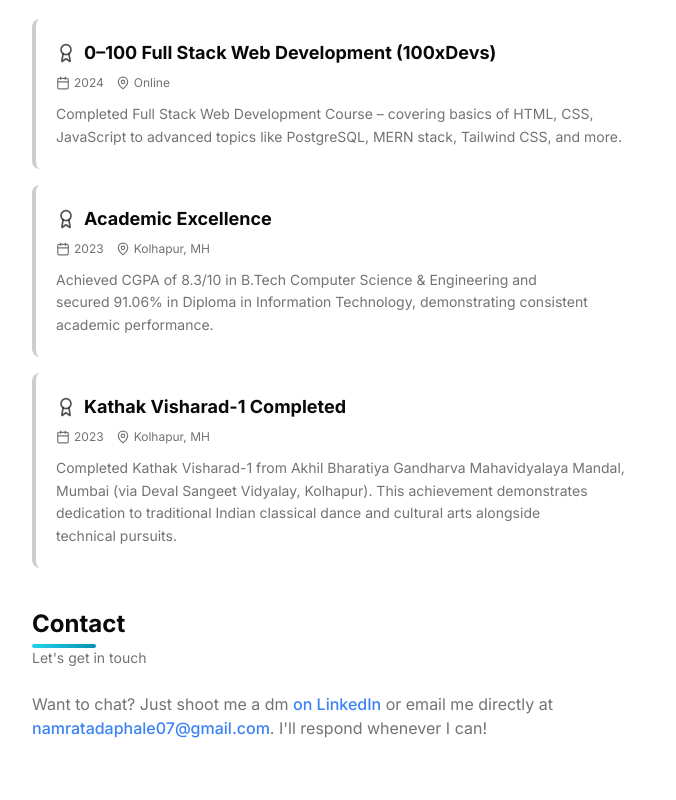
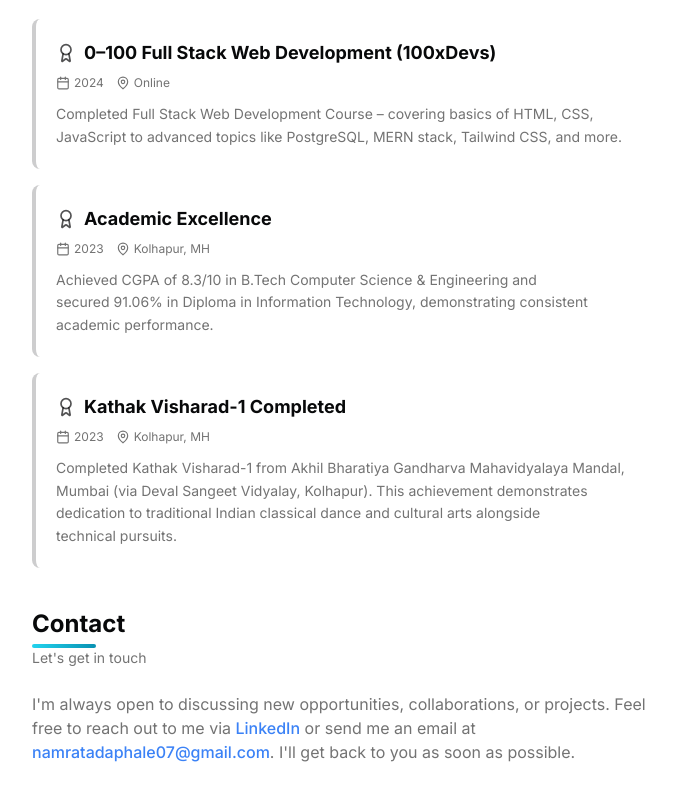
Before and after one commit to Namrata0607/portfolio, a Next.js app: page / in a window 1280 px wide. Shown: the part 2481-3281 px from the top of the page, without its empty margins (296-972 px from the left). Built offline with nearby package versions, Linux system fonts and the light colour scheme.

Commit message:
Contact section updated

```diff
--- a/src/app/page.tsx
+++ b/src/app/page.tsx
@@ -195,22 +195,22 @@ export default function Page() {
           <BlurFade delay={BLUR_FADE_DELAY * 17}>
             <div className="space-y-4">
               <p className="text-muted-foreground">
-                Want to chat? Just shoot me a dm{" "}
+                I&apos;m always open to discussing new opportunities, collaborations, or projects. Feel free to reach out to me via{" "}
                 <Link
                   href={DATA.contact.social.LinkedIn.url}
                   className="text-blue-500 hover:underline font-medium"
                   target="_blank"
                 >
-                  on LinkedIn
+                  LinkedIn
                 </Link>{" "}
-                or email me directly at{" "}
+                or send me an email at{" "}
                 <Link
                   href={`mailto:${DATA.contact.email}`}
                   className="text-blue-500 hover:underline font-medium"
                 >
                   {DATA.contact.email}
                 </Link>
-                . I&apos;ll respond whenever I can!
+                . I&apos;ll get back to you as soon as possible.
               </p>
             </div>
           </BlurFade>
```
